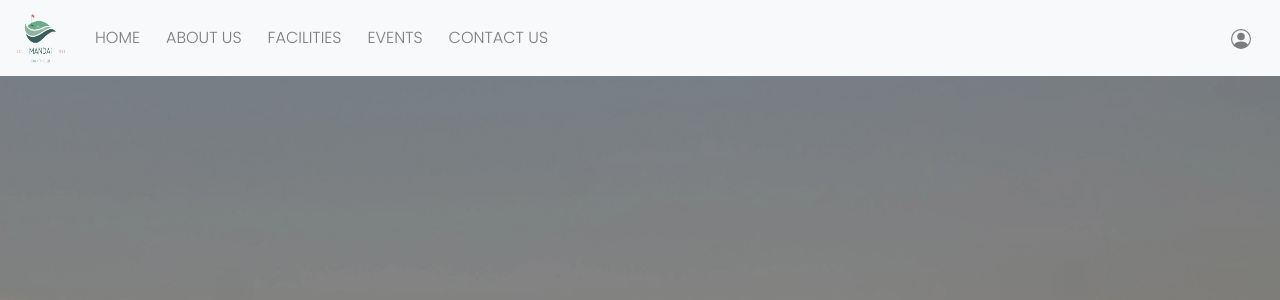
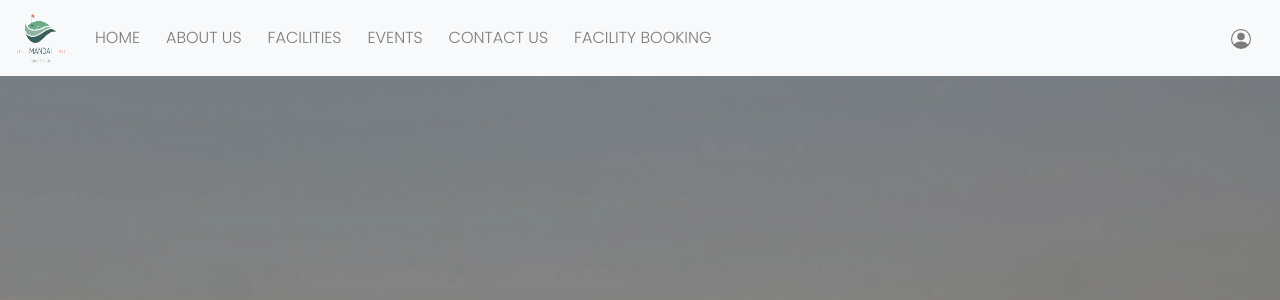
Before and after one commit to ForceLightning/INF1005-Project, a PHP site: page /index.php in a window 1280 px wide. Shown: the top 300 px of the page. Run offline with PHP 8.4, Linux system fonts and the light colour scheme; some web fonts are replaced.

Commit message:
feat: added facility booking to the navbar

```diff
--- a/includes/nav.inc.php
+++ b/includes/nav.inc.php
@@ -31,6 +31,9 @@
                 <li class="nav-item">
                     <a class="nav-link" href="contactUs.php">CONTACT US</a>
                 </li>
+                <li class="nav-item">
+                    <a class="nav-link" href="facility_booking.php">FACILITY BOOKING</a>
+                </li>
             </ul>
 
             <ul class="navbar-nav navbar-right">
```
